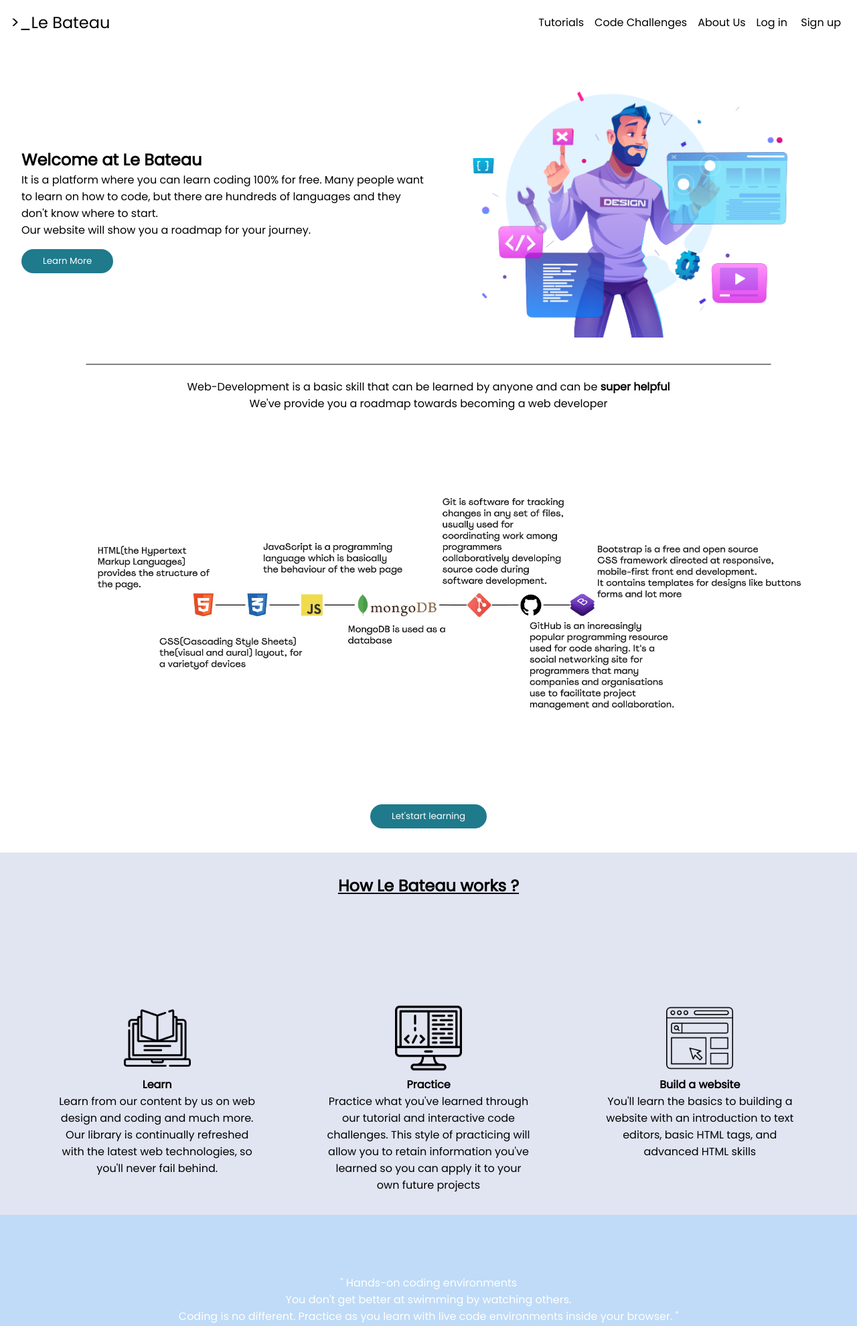
After one commit to k-faardheen/Le-Bateau, a PHP site: page /index.php in a window 1280 px wide. The commit adds this page. Shown: the top 1980 px of the page at 67% size. Run offline with PHP 8.4, Linux system fonts and the light colour scheme.

Commit message:
header.php and footer.php

```diff
--- /dev/null
+++ b/auth.js
@@ -0,0 +1,5 @@
+let authContainer = document.getElementsByClassName('auth');
+let userIcon = document.getElementsByClassName('user-icon');
+
+authContainer.style.display = 'none';
+userIcon.sytle.display = 'block';
--- /dev/null
+++ b/footer.php
@@ -0,0 +1,24 @@
+<!DOCTYPE html>
+<html>
+    <head>
+        <link rel="stylesheet" href="./style/style.css">
+    </head>
+    <body>
+        <footer>
+            <div class="footer-container">
+                <nav class="footer-nav">
+                    <ul>
+                        <li><a href="./tutorial.html">Tutorials</a></li>
+                        <li><a href="./code-challenge.html">Code Challenges</a></li>
+                        <li><a href="./about-us.html">About Us</a></li>
+                        <li><a href="./privacy-policy.html">Privacy Policy</a></li>
+                        <li><a href="./terms-and-conditions.html">Terms & Conditions</a></li>
+                    </ul>
+                </nav>
+                <div class="copyright">
+                    <span>© 2022 Copyright • Le Bateau</span>
+                </div>
+            </div>
+        </footer>
+    </body>
+</html>
--- /dev/null
+++ b/header.php
@@ -0,0 +1,47 @@
+<!DOCTYPE html>
+<html>
+    <head>
+        <link rel="stylesheet" href="./style/style.css">
+    </head>
+    <body>
+    <header>
+            <div class="nav-container">
+                <div class="lebateau">
+                    <span>>_Le Bateau</span>
+                </div>
+                 <nav>
+                        <div class="links">
+                            <ul style="display: flex; ">
+                                <li><a href="./tutorial.html">Tutorials</a></li>
+                                <li><a href="./code-challenge.html">Code Challenges</a></li>
+                                <li><a href="./about-us.html">About Us</a></li>
+                                <div class="auth">
+                                    <li><a href="./login-form.php">Log in</a></li>
+                                    <li><a href="./sign-up.html">Sign up</a></li>
+                                </div>
+                                <li class="user-icon" style="display: none; "><a href=""><img src="./assets/user.png" style="width: 20px; height: 20px;"></a></li>
+                            </ul>
+                        </div>
+                </nav>
+
+                <div class="bar-icon">
+                    <button><i class="fa-solid fa-bars"></i></button>
+                </div>
+                <div class="responsive-menu" style="display: none;">
+                    <nav>
+                        <div class="responsive-links">
+                            <ul>
+                                <li><a href="./tutorial.html">Tutorials</a></li>
+                                <li><a href="./code-challenge.html">Code Challenges</a></li>
+                                <li><a href="./about-us.html">About Us</a></li>
+                                <li><a href="./log-in.html">Log in</a></li>
+                                <li><a href="./sign-up.html">Sign up</a></li>
+                            </ul>
+                        </div>
+                </nav>
+                </div>
+            </div>
+    </header>
+
+    </body>
+</html>
--- a/index.html
+++ b/index.php
@@ -12,41 +12,9 @@
 </head>
 <body>
 
-    <header>
-            <div class="nav-container">
-                <div class="lebateau">
-                    <span>>_Le Bateau</span>
-                </div>
-                 <nav>
-                        <div class="links">
-                            <ul>
-                                <li><a href="./tutorial.html">Tutorials</a></li>
-                                <li><a href="./code-challenge.html">Code Challenges</a></li>
-                                <li><a href="./about-us.html">About Us</a></li>
-                                <li><a href="./log-in.html">Log in</a></li>
-                                <li><a href="./sign-up.html">Sign up</a></li>
-                            </ul>
-                        </div>
-                </nav>
-
-                <div class="bar-icon">
-                    <button><i class="fa-solid fa-bars"></i></button>
-                </div>
-                <div class="responsive-menu" style="display: none;">
-                    <nav>
-                        <div class="responsive-links">
-                            <ul>
-                                <li><a href="./tutorial.html">Tutorials</a></li>
-                                <li><a href="./code-challenge.html">Code Challenges</a></li>
-                                <li><a href="./about-us.html">About Us</a></li>
-                                <li><a href="./log-in.html">Log in</a></li>
-                                <li><a href="./sign-up.html">Sign up</a></li>
-                            </ul>
-                        </div>
-                </nav>
-                </div>
-            </div>
-    </header>
+    <?php
+        include('header.php');
+    ?>
 
     <section>
         <div class="hero-container">
@@ -254,22 +222,9 @@
         </div>
     </section>
 
-    <footer>
-        <div class="footer-container">
-            <nav class="footer-nav">
-                <ul>
-                    <li><a href="./tutorial.html">Tutorials</a></li>
-                    <li><a href="./code-challenge.html">Code Challenges</a></li>
-                    <li><a href="./about-us.html">About Us</a></li>
-                    <li><a href="./privacy-policy.html">Privacy Policy</a></li>
-                    <li><a href="./terms-and-conditions.html">Terms & Conditions</a></li>
-                </ul>
-            </nav>
-            <div class="copyright">
-                <span>© 2022 Copyright • Le Bateau</span>
-            </div>
-        </div>
-    </footer>
+    <?php
+        include('footer.php');
+    ?>
 
     <script src="./script/responsive menu.js"></script>
 </body>
--- a/php/login.php
+++ b/php/login.php
@@ -17,15 +17,15 @@
         if (mysqli_num_rows($rs) < 1) {
             header("location:../login-form.php?status=invalid");
 
-
-
         } else {
             while ($row = $rs->fetch_assoc()) {
-
                 $_SESSION['name'] = $row['firstName'];
             }
+            echo '<script src="./auth.js"></script>';
             header('location:dashboard.php');
         }
     }
 
     mysqli_close($conn);
+
+?>
```
Also changed, not shown: assets/user.png (added). Lines whose indentation alone changed are shown as unchanged.
